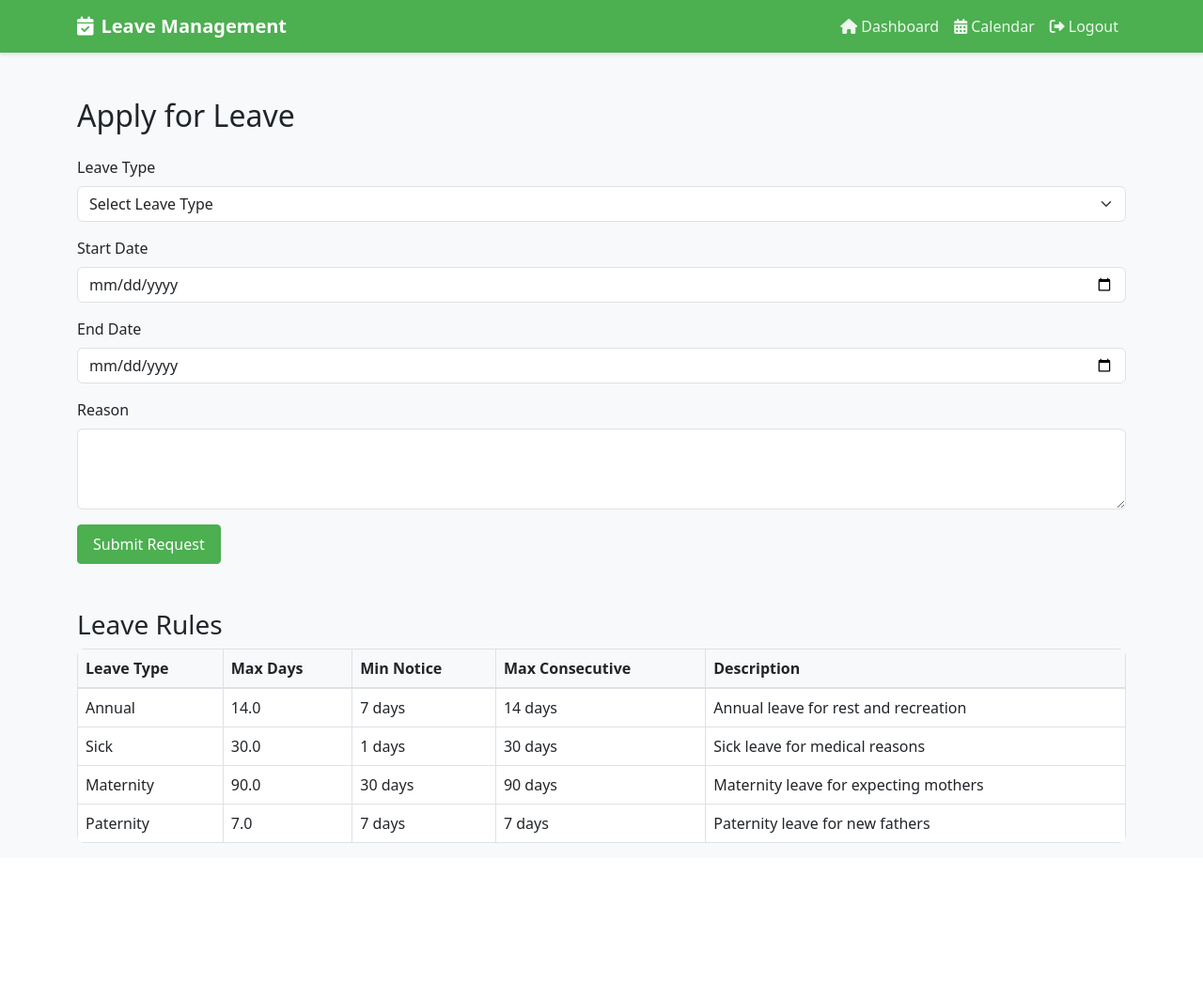
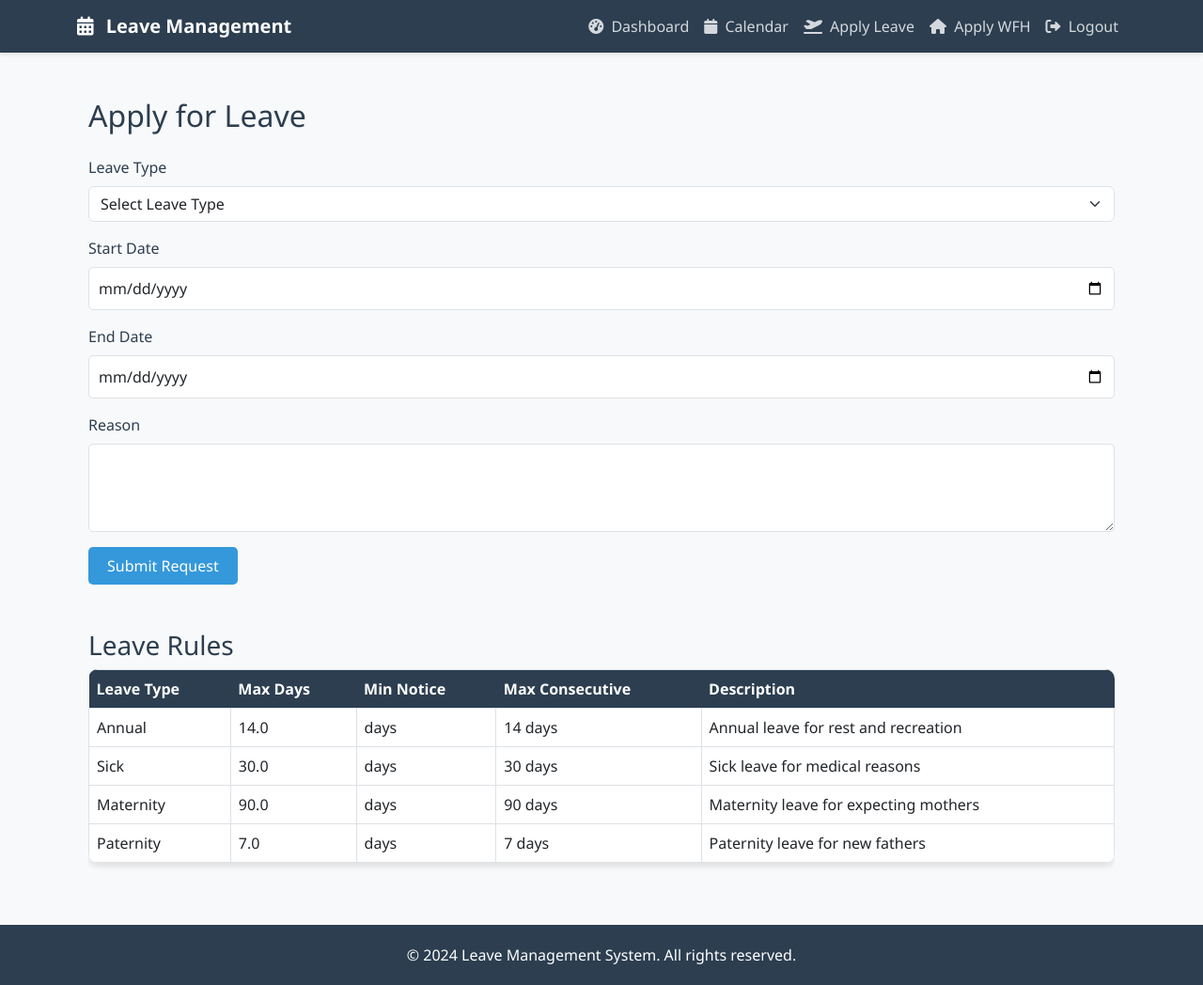
Before and after one commit to waihong97/leave-management-system, a Flask app: page /apply_leave in a window 1280 px wide. Shown: the whole page at 94% size. Before the commit the page ends 897 px from the top, so only its background shows below. Run offline with Flask 3, Linux system fonts and the light colour scheme; a user stored in the database is signed in.

Commit message:
Remove minimum notice requirement and improve UI/UX

```diff
--- a/app.py
+++ b/app.py
@@ -67,7 +67,6 @@
     id = db.Column(db.Integer, primary_key=True)
     leave_type = db.Column(db.String(20), unique=True, nullable=False)
     max_days = db.Column(db.Float, nullable=False)
-    min_days_notice = db.Column(db.Integer, nullable=False)  # minimum days notice required
     max_consecutive_days = db.Column(db.Integer, nullable=False)
     requires_approval = db.Column(db.Boolean, default=True)
     description = db.Column(db.Text)
@@ -146,15 +145,9 @@
 
         # Check leave rules
         leave_rule = LeaveRule.query.filter_by(leave_type=leave_type).first()
-        if leave_rule:
-            days_notice = count_weekdays(datetime.now().date(), start_date)
-            if days_notice < leave_rule.min_days_notice:
-                flash(f'Please apply at least {leave_rule.min_days_notice} working days in advance')
-                return redirect(url_for('apply_leave'))
-
-            if weekdays > leave_rule.max_consecutive_days:
-                flash(f'Maximum consecutive working days allowed is {leave_rule.max_consecutive_days}')
-                return redirect(url_for('apply_leave'))
+        if leave_rule and weekdays > leave_rule.max_consecutive_days:
+            flash(f'Maximum consecutive working days allowed is {leave_rule.max_consecutive_days}')
+            return redirect(url_for('apply_leave'))
 
         leave_request = LeaveRequest(
             user_id=current_user.id,
@@ -405,7 +398,6 @@
                 LeaveRule(
                     leave_type='annual',
                     max_days=14,
-                    min_days_notice=7,
                     max_consecutive_days=14,
                     requires_approval=True,
                     description='Annual leave for rest and recreation'
@@ -413,7 +405,6 @@
                 LeaveRule(
                     leave_type='sick',
                     max_days=30,
-                    min_days_notice=1,
                     max_consecutive_days=30,
                     requires_approval=True,
                     description='Sick leave for medical reasons'
@@ -421,7 +412,6 @@
                 LeaveRule(
                     leave_type='maternity',
                     max_days=90,
-                    min_days_notice=30,
                     max_consecutive_days=90,
                     requires_approval=True,
                     description='Maternity leave for expecting mothers'
@@ -429,7 +419,6 @@
                 LeaveRule(
                     leave_type='paternity',
                     max_days=7,
-                    min_days_notice=7,
                     max_consecutive_days=7,
                     requires_approval=True,
                     description='Paternity leave for new fathers'
--- a/templates/base.html
+++ b/templates/base.html
@@ -10,122 +10,223 @@
     <link href="https://cdnjs.cloudflare.com/ajax/libs/font-awesome/6.0.0/css/all.min.css" rel="stylesheet">
     <!-- Custom CSS -->
     <style>
+        :root {
+            --primary-color: #2c3e50;
+            --secondary-color: #3498db;
+            --accent-color: #e74c3c;
+            --background-color: #f8f9fa;
+            --text-color: #2c3e50;
+        }
+
         body {
-            background-color: #f8f9fa;
+            font-family: 'Segoe UI', Tahoma, Geneva, Verdana, sans-serif;
+            background-color: var(--background-color);
+            color: var(--text-color);
         }
+
         .navbar {
-            background-color: #4CAF50;
+            background-color: var(--primary-color) !important;
             box-shadow: 0 2px 4px rgba(0,0,0,0.1);
         }
+
         .navbar-brand {
+            font-weight: bold;
             color: white !important;
-            font-weight: 600;
         }
+
         .nav-link {
-            color: rgba(255,255,255,0.9) !important;
+            color: rgba(255,255,255,0.8) !important;
+            transition: color 0.3s ease;
         }
+
         .nav-link:hover {
             color: white !important;
         }
+
         .card {
             border: none;
-            box-shadow: 0 2px 4px rgba(0,0,0,0.1);
-            transition: transform 0.2s;
+            border-radius: 10px;
+            box-shadow: 0 4px 6px rgba(0,0,0,0.1);
+            transition: transform 0.3s ease;
         }
+
         .card:hover {
+            transform: translateY(-5px);
+        }
+
+        .btn-primary {
+            background-color: var(--secondary-color);
+            border: none;
+            padding: 8px 20px;
+            border-radius: 5px;
+            transition: all 0.3s ease;
+        }
+
+        .btn-primary:hover {
+            background-color: #2980b9;
             transform: translateY(-2px);
         }
-        .btn {
-            border-radius: 4px;
-            padding: 8px 16px;
+
+        .table {
+            background-color: white;
+            border-radius: 10px;
+            overflow: hidden;
+            box-shadow: 0 4px 6px rgba(0,0,0,0.1);
+        }
+
+        .table th {
+            background-color: var(--primary-color);
+            color: white;
+            border: none;
+        }
+
+        .alert {
+            border-radius: 10px;
+            border: none;
+            box-shadow: 0 4px 6px rgba(0,0,0,0.1);
+        }
+
+        .form-control {
+            border-radius: 5px;
+            border: 1px solid #dee2e6;
+            padding: 10px;
+        }
+
+        .form-control:focus {
+            border-color: var(--secondary-color);
+            box-shadow: 0 0 0 0.2rem rgba(52, 152, 219, 0.25);
+        }
+
+        .badge {
+            padding: 8px 12px;
+            border-radius: 20px;
             font-weight: 500;
         }
-        .btn-primary {
-            background-color: #4CAF50;
-            border-color: #4CAF50;
+
+        .footer {
+            background-color: var(--primary-color);
+            color: white;
+            padding: 20px 0;
+            margin-top: 50px;
         }
-        .btn-primary:hover {
-            background-color: #45a049;
-            border-color: #45a049;
-        }
-        .table {
-            background-color: white;
-            border-radius: 8px;
-            overflow: hidden;
-        }
-        .table thead th {
-            background-color: #f8f9fa;
-            border-bottom: 2px solid #dee2e6;
-        }
-        .badge {
-            padding: 6px 12px;
-            font-weight: 500;
-        }
-        .modal-content {
-            border-radius: 8px;
+
+        /* Dashboard Cards */
+        .dashboard-card {
+            border-radius: 15px;
+            padding: 20px;
+            margin-bottom: 20px;
+            background: white;
             box-shadow: 0 4px 6px rgba(0,0,0,0.1);
         }
-        .modal-header {
-            background-color: #f8f9fa;
-            border-bottom: 1px solid #dee2e6;
-            border-radius: 8px 8px 0 0;
+
+        .dashboard-card h3 {
+            color: var(--primary-color);
+            font-size: 1.5rem;
+            margin-bottom: 15px;
+        }
+
+        .dashboard-stat {
+            font-size: 2rem;
+            font-weight: bold;
+            color: var(--secondary-color);
+        }
+
+        /* Status Badges */
+        .status-pending {
+            background-color: #f1c40f;
+            color: #fff;
+        }
+
+        .status-approved {
+            background-color: #2ecc71;
+            color: #fff;
+        }
+
+        .status-rejected {
+            background-color: #e74c3c;
+            color: #fff;
         }
     </style>
-    {% block head %}{% endblock %}
+    {% block extra_css %}{% endblock %}
 </head>
 <body>
     <!-- Navigation -->
     <nav class="navbar navbar-expand-lg navbar-dark mb-4">
         <div class="container">
             <a class="navbar-brand" href="{{ url_for('index') }}">
-                <i class="fas fa-calendar-check me-2"></i>Leave Management
+                <i class="fas fa-calendar-alt me-2"></i>
+                Leave Management
             </a>
-            {% if current_user.is_authenticated %}
             <button class="navbar-toggler" type="button" data-bs-toggle="collapse" data-bs-target="#navbarNav">
                 <span class="navbar-toggler-icon"></span>
             </button>
             <div class="collapse navbar-collapse" id="navbarNav">
                 <ul class="navbar-nav ms-auto">
+                    {% if current_user.is_authenticated %}
                         <li class="nav-item">
                             <a class="nav-link" href="{{ url_for('dashboard') }}">
-                            <i class="fas fa-home me-1"></i>Dashboard
+                                <i class="fas fa-tachometer-alt me-1"></i> Dashboard
                             </a>
                         </li>
                         <li class="nav-item">
                             <a class="nav-link" href="{{ url_for('calendar') }}">
-                            <i class="fas fa-calendar-alt me-1"></i>Calendar
+                                <i class="fas fa-calendar me-1"></i> Calendar
+                            </a>
+                        </li>
+                        <li class="nav-item">
+                            <a class="nav-link" href="{{ url_for('apply_leave') }}">
+                                <i class="fas fa-plane-departure me-1"></i> Apply Leave
+                            </a>
+                        </li>
+                        <li class="nav-item">
+                            <a class="nav-link" href="{{ url_for('apply_wfh') }}">
+                                <i class="fas fa-home me-1"></i> Apply WFH
                             </a>
                         </li>
                         <li class="nav-item">
                             <a class="nav-link" href="{{ url_for('logout') }}">
-                            <i class="fas fa-sign-out-alt me-1"></i>Logout
+                                <i class="fas fa-sign-out-alt me-1"></i> Logout
                             </a>
                         </li>
+                    {% else %}
+                        <li class="nav-item">
+                            <a class="nav-link" href="{{ url_for('login') }}">
+                                <i class="fas fa-sign-in-alt me-1"></i> Login
+                            </a>
+                        </li>
+                    {% endif %}
                 </ul>
             </div>
-            {% endif %}
         </div>
     </nav>
 
-    <!-- Flash Messages -->
+    <!-- Main Content -->
+    <div class="container mb-4">
         {% with messages = get_flashed_messages() %}
             {% if messages %}
-            <div class="container">
                 {% for message in messages %}
                     <div class="alert alert-info alert-dismissible fade show" role="alert">
+                        <i class="fas fa-info-circle me-2"></i>
                         {{ message }}
                         <button type="button" class="btn-close" data-bs-dismiss="alert"></button>
                     </div>
                 {% endfor %}
-            </div>
             {% endif %}
         {% endwith %}
 
-    <!-- Main Content -->
         {% block content %}{% endblock %}
+    </div>
+
+    <!-- Footer -->
+    <footer class="footer">
+        <div class="container text-center">
+            <p class="mb-0">&copy; 2024 Leave Management System. All rights reserved.</p>
+        </div>
+    </footer>
 
     <!-- Bootstrap JS -->
     <script src="https://cdn.jsdelivr.net/npm/bootstrap@5.3.0/dist/js/bootstrap.bundle.min.js"></script>
-    {% block scripts %}{% endblock %}
+    <!-- Custom JS -->
+    {% block extra_js %}{% endblock %}
 </body>
 </html>
```
Also changed, not shown: templates/login.html (+55 -13 lines). Lines whose indentation alone changed are shown as unchanged.
